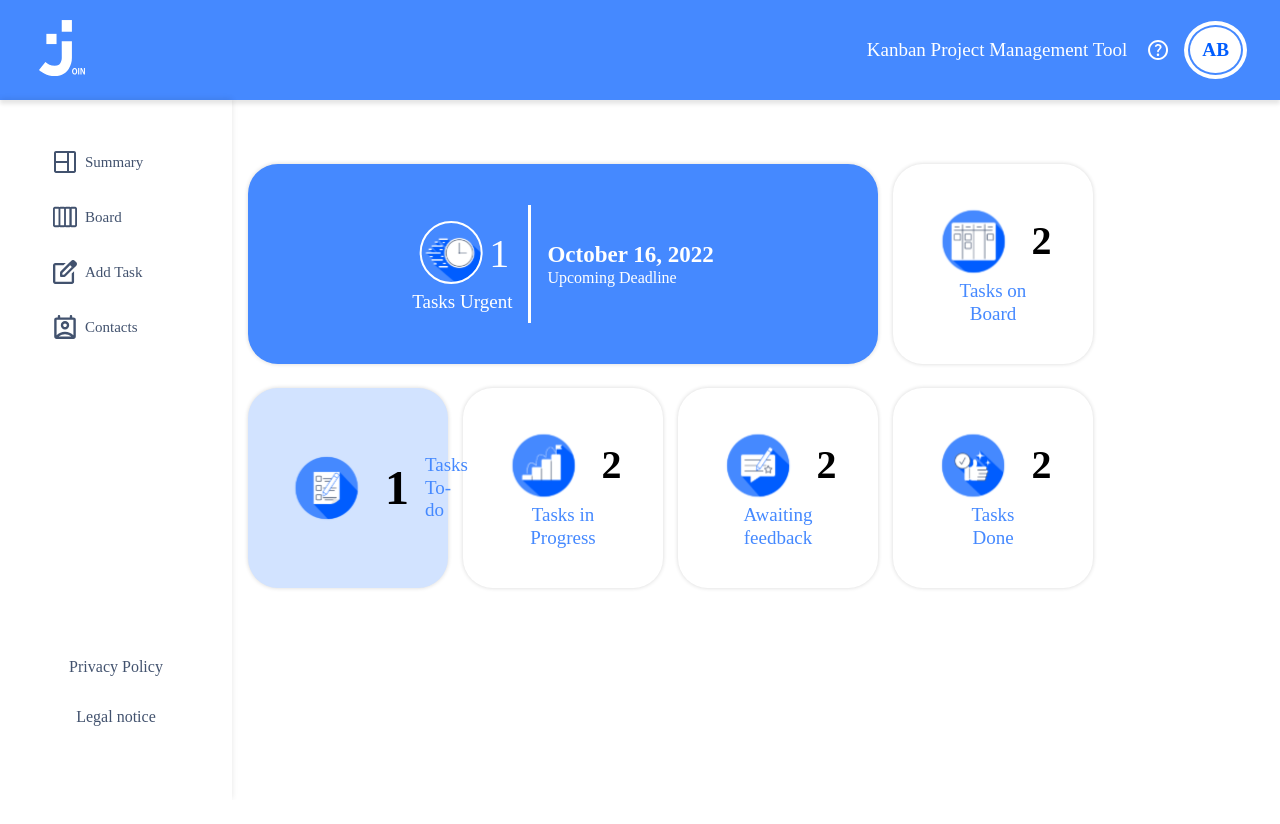
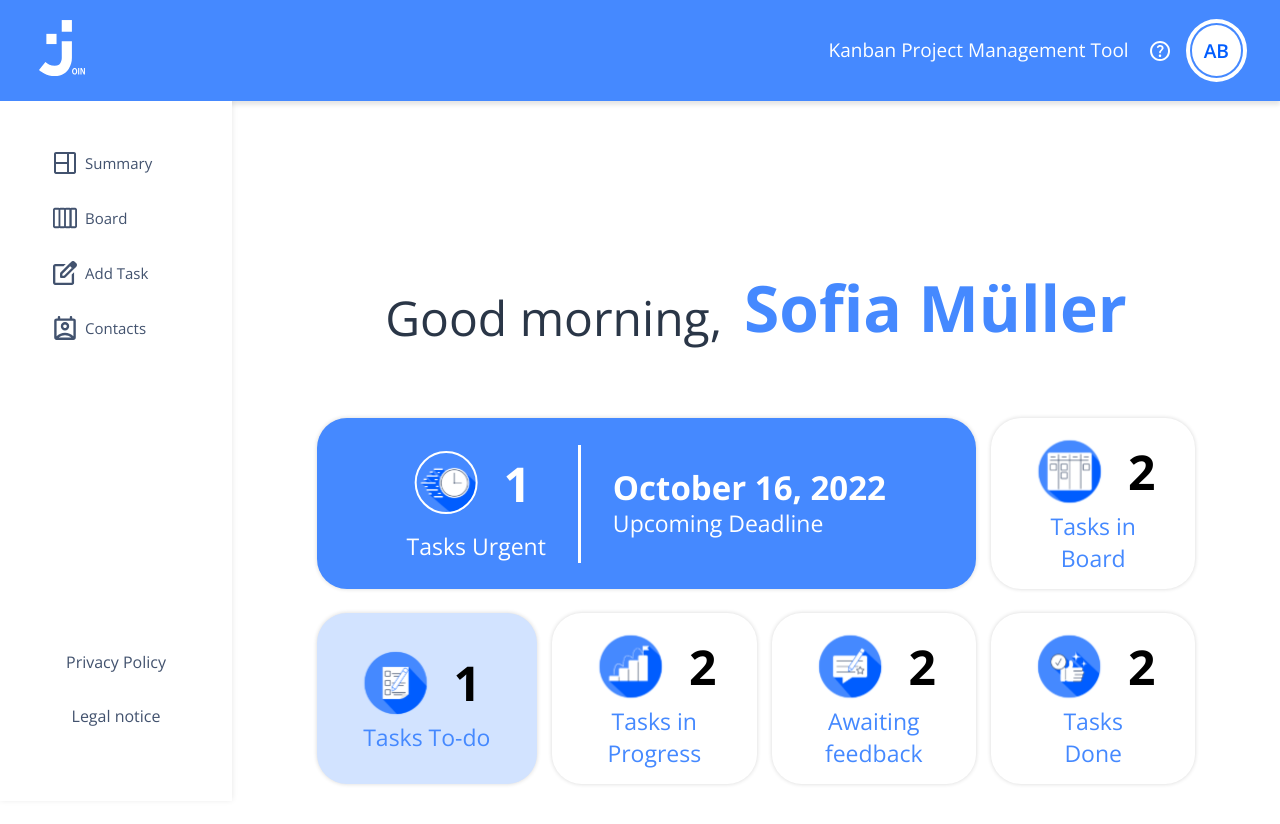
Before and after one commit to ereit673/join-solo, an Angular app: page / in a window 1280 px wide. Shown: the top 824 px of the page. Before the commit the page ends 800 px from the top, so only its background shows below. Built offline with nearby package versions, Linux system fonts and the light colour scheme.

Commit message:
finished summary section

```diff
--- a/src/app/app.component.html
+++ b/src/app/app.component.html
@@ -1,6 +1,8 @@
 <app-header></app-header>
 <main>
-
-    <app-side-nav></app-side-nav>
-    <app-main-section></app-main-section>
+  <app-side-nav></app-side-nav>
+  <app-main-section
+    [section]="section"
+    [style.margin]="section === 'Summary' ? '168.5px auto 0 auto' : '0'"
+  ></app-main-section>
 </main>
--- a/src/app/app.component.scss
+++ b/src/app/app.component.scss
@@ -1,3 +1,8 @@
+main{
+    // min-height: calc(100dvh);
+    overflow-y: auto;
+}
+
 @media (min-width: 1024px) {
     main{
         display: flex;
--- a/src/app/app.component.ts
+++ b/src/app/app.component.ts
@@ -11,4 +11,5 @@ import { MainSectionComponent } from "./main-section/main-section.component";
   styleUrl: './app.component.scss'
 })
 export class AppComponent {
+  section: 'Summary' | 'AddTask' | 'Board' | 'Contacts' = 'Summary';
 }
--- a/src/app/main-section/main-section.component.html
+++ b/src/app/main-section/main-section.component.html
@@ -1,3 +1,5 @@
 @if(section === "Summary"){
     <app-summary></app-summary>
+} @else if (section === "Board") {
+    <h1>Works</h1>
 }
--- a/src/app/main-section/main-section.component.ts
+++ b/src/app/main-section/main-section.component.ts
@@ -1,4 +1,4 @@
-import { Component } from '@angular/core';
+import { Component, Input } from '@angular/core';
 import { SummaryComponent } from "./summary/summary.component";
 
 @Component({
@@ -8,5 +8,5 @@ import { SummaryComponent } from "./summary/summary.component";
   styleUrl: './main-section.component.scss',
 })
 export class MainSectionComponent {
-  section: 'Summary' | 'AddTask' | 'Board' | 'Contacts' = 'Summary';
+  @Input({required: true}) section!: 'Summary' | 'AddTask' | 'Board' | 'Contacts';
 }
--- a/src/app/main-section/summary/summary.component.html
+++ b/src/app/main-section/summary/summary.component.html
@@ -1,12 +1,16 @@
-<section>
+<section class="summary__section">
+  <div class="summary__greeting-container">
+    <h2 class="summary__greeting">Good morning,</h2>
+    <span class="summary__greeting-name">Sofia Müller</span>
+  </div>
   <div class="summary__grid-container">
     <div class="grid-box item-1">
       <div class="summary__urgent-item1">
         <div class="summary__urgent-item1__description">
           <img src="img/urgenttask.svg" alt="a clock" />
-          <span>1</span>
+          <span class="summary__urgent-description">1</span>
         </div>
-        <div class="summary__urgent-item1__title">Tasks Urgent</div>
+        <div class="grid-box__title summary__urgent-item1__title">Tasks Urgent</div>
       </div>
       <div class="summary__urgent-divider"></div>
       <div class="summary__urgent-item2">
@@ -15,37 +19,39 @@
       </div>
     </div>
     <div class="grid-box item-2">
-      <img src="img/todotask.svg" alt="a piece of paper and a pen" />
-      <span class="summary__todo_description">1</span>
-      <span class="summary__todo_title">Tasks To-do</span>
+      <div class="grid-box__item1">
+        <img src="img/todotask.svg" alt="a piece of paper and a pen" />
+        <span class="summary__todo_description">1</span>
+      </div>
+      <span class="grid-box__title summary__todo_title">Tasks To-do</span>
     </div>
     <div class="grid-box grid-box-white item-3">
       <div class="grid-box-white__item1">
         <img src="/img/onboardtask.svg" alt="folders on a shelf" />
         <span class="grid-box-white__item1__description">2</span>
       </div>
-      <h3 class="grid-box-white__title">Tasks on Board</h3>
+      <h3 class="grid-box__title grid-box-white__title">Tasks in Board</h3>
     </div>
     <div class="grid-box grid-box-white item-4">
       <div class="grid-box-white__item1">
         <img src="/img/inprogresstask.svg" alt="ascending diagramm" />
         <span class="grid-box-white__item1__description">2</span>
       </div>
-      <h3 class="grid-box-white__title">Tasks in Progress</h3>
+      <h3 class="grid-box__title grid-box-white__title">Tasks in Progress</h3>
     </div>
     <div class="grid-box grid-box-white item-5">
       <div class="grid-box-white__item1">
         <img src="/img/feedbacktask.svg" alt="a pen and a chatbubble" />
         <span class="grid-box-white__item1__description">2</span>
       </div>
-      <h3 class="grid-box-white__title">Awaiting feedback</h3>
+      <h3 class="grid-box__title grid-box-white__title">Awaiting feedback</h3>
     </div>
     <div class="grid-box grid-box-white item-6">
       <div class="grid-box-white__item1">
         <img src="/img/donetask.svg" alt="a thumbs up and a tick" />
         <span class="grid-box-white__item1__description">2</span>
       </div>
-      <h3 class="grid-box-white__title">Tasks Done</h3>
+      <h3 class="grid-box__title grid-box-white__title">Tasks Done</h3>
     </div>
   </div>
 </section>
--- a/src/app/main-section/summary/summary.component.scss
+++ b/src/app/main-section/summary/summary.component.scss
@@ -8,8 +8,9 @@
     "board progress"
     "feedback done";
   gap: 24px 15px;
-  margin-top: 64px;
+  margin-top: 42px;
   margin-inline: 16px;
+  padding-bottom: 84px;
 }
 
 .grid-box {
@@ -18,6 +19,16 @@
   align-items: center;
   justify-content: center;
   box-shadow: 0px 0px 4px 0px #00000029;
+}
+
+.grid-box__title{
+  font-size: 1.1875rem;
+  font-weight: 400;
+}
+
+.grid-box__item1 {
+  display: flex;
+  align-items: center;
 }
 
 .item-1 {
@@ -33,14 +44,15 @@
   text-align: center;
 }
 
+.summary__urgent-description{
+  font-size: 2.5rem;
+  font-weight: 700;
+}
+
 .summary__urgent-item1__description {
   display: flex;
   align-items: center;
   font-size: 2.5rem;
-}
-
-.summary__urgent-item1__title {
-  font-size: 1.1875rem;
 }
 
 .summary__urgent-divider {
@@ -79,8 +91,6 @@
 
 .summary__todo_title {
   color: #4589ff;
-  font-size: 1.1875rem;
-  line-height: 22.8px;
 }
 
 .grid-box-white {
@@ -103,9 +113,6 @@
 
 .grid-box-white__title {
   color: #4589ff;
-  font-size: 1.1875rem;
-  font-weight: 400;
-  line-height: 22.8px;
   text-align: center;
   max-width: 8ch;
 }
@@ -126,12 +133,34 @@
   grid-area: done;
 }
 
+.summary__greeting-container {
+  display: none;
+}
+
+.summary__greeting {
+  font-size: 3rem;
+  font-weight: 400;
+  line-height: 57.6px;
+  color: #2a3647;
+}
+
+.summary__greeting-name {
+  font-size: 4rem;
+  font-weight: 700;
+  line-height: 76.8px;
+  color: #4589ff;
+  margin-left: 22px;
+}
+
 //  xs
- @media (min-width: 475px) {
+@media (min-width: 475px) {
+  .summary__grid-container {
+    margin-top: 64px;
+  }
   .grid-box-white {
     padding: 15px 40px;
   }
- }
+}
 
 //  sm
 //  @media (min-width: 640px) {}
@@ -141,17 +170,73 @@
 
 //  lg
 @media (min-width: 1024px) {
+  .grid-box {
+    justify-content: center;
+  }
+
+  .grid-box__title{
+    font-size: 1.4375rem;
+  }
+
+  .item-1{
+    gap:32px;
+  }
+
+  .summary__section {
+    display: flex;
+    flex-direction: column;
+    align-items: center;
+    gap: 72px;
+  }
+
+  .summary__urgent-item1__description{
+    margin-bottom:9px;
+    gap: 20px;
+  }
+
   .summary__grid-container {
-    grid-template-rows: repeat(2, 200px);
-    grid-template-columns: repeat(4, 200px);
+    grid-template-rows: repeat(2, min-content);
+    grid-template-columns: repeat(4, minmax(100px, min-content));
     grid-template-areas:
       "urg urg urg board"
       "todo progress feedback done";
+    margin-top: 0;
+  }
+
+  .summary__greeting-container {
+    display: flex;
+    align-items: flex-end;
+  }
+
+  .summary__urgent-item2__title{
+    font-size: 2.0625rem;
+    margin-bottom:13px;
+  }
+
+  .summary__urgent-item2__subtitle{
+    font-size: 1.4375rem;
+  }
+
+  .summary__urgent-description{
+    font-size: 3rem;
+  }
+
+  .item-2 {
+    flex-direction: column;
+  }
+
+  .summary__todo_title {
+    display: block;
+  }
+
+  .grid-box-white__item1__description{
+    font-size: 3rem;
   }
 }
 
 //  xl
-//  @media (min-width: 1280px) {}
+@media (min-width: 1280px) {
+}
 
 //  2xl
 //  @media (min-width: 1536px) {}
--- a/src/app/side-nav/side-nav.component.scss
+++ b/src/app/side-nav/side-nav.component.scss
@@ -1,16 +1,17 @@
 .side-navigation__container {
   box-shadow: 0px -1px 6px 0px rgba(0, 0, 0, 0.1);
-  position: absolute;
+  background: #fff;
+  position: fixed;
   bottom: 0;
   width: 100%;
+  z-index: 999;
 }
 
 nav {
-
   display: flex;
   justify-content: stretch;
   padding-inline: 16px;
-  gap: 32px;
+  gap: 16px;
 }
 
 .side-nav__legal-links-container{
@@ -51,6 +52,10 @@ nav {
 @media (min-width: 475px) {
   .side-nav__title {
     font-size: 0.9375rem;
+  }
+
+  nav {
+    gap: 32px;
   }
 }
 
--- a/src/index.html
+++ b/src/index.html
@@ -1,11 +1,17 @@
-<!doctype html>
+<!DOCTYPE html>
 <html lang="en">
   <head>
-  <meta charset="utf-8">
+    <meta charset="utf-8" />
     <title>Join</title>
-  <base href="/">
-  <meta name="viewport" content="width=device-width, initial-scale=1">
-  <link rel="icon" type="image/x-icon" href="favicon.ico">
+    <base href="/" />
+    <meta name="viewport" content="width=device-width, initial-scale=1" />
+    <link rel="icon" type="image/x-icon" href="favicon.ico" />
+    <link rel="preconnect" href="https://fonts.googleapis.com" />
+    <link rel="preconnect" href="https://fonts.gstatic.com" crossorigin />
+    <link
+      href="https://fonts.googleapis.com/css2?family=Open+Sans:ital,wght@0,300..800;1,300..800&display=swap"
+      rel="stylesheet"
+    />
   </head>
   <body>
     <app-root></app-root>
--- a/src/styles.scss
+++ b/src/styles.scss
@@ -7,3 +7,8 @@
   padding: 0;
   margin: 0;
 }
+
+
+html {
+  font-family: 'Open Sans';
+}
```
Lines whose indentation alone changed are shown as unchanged.
